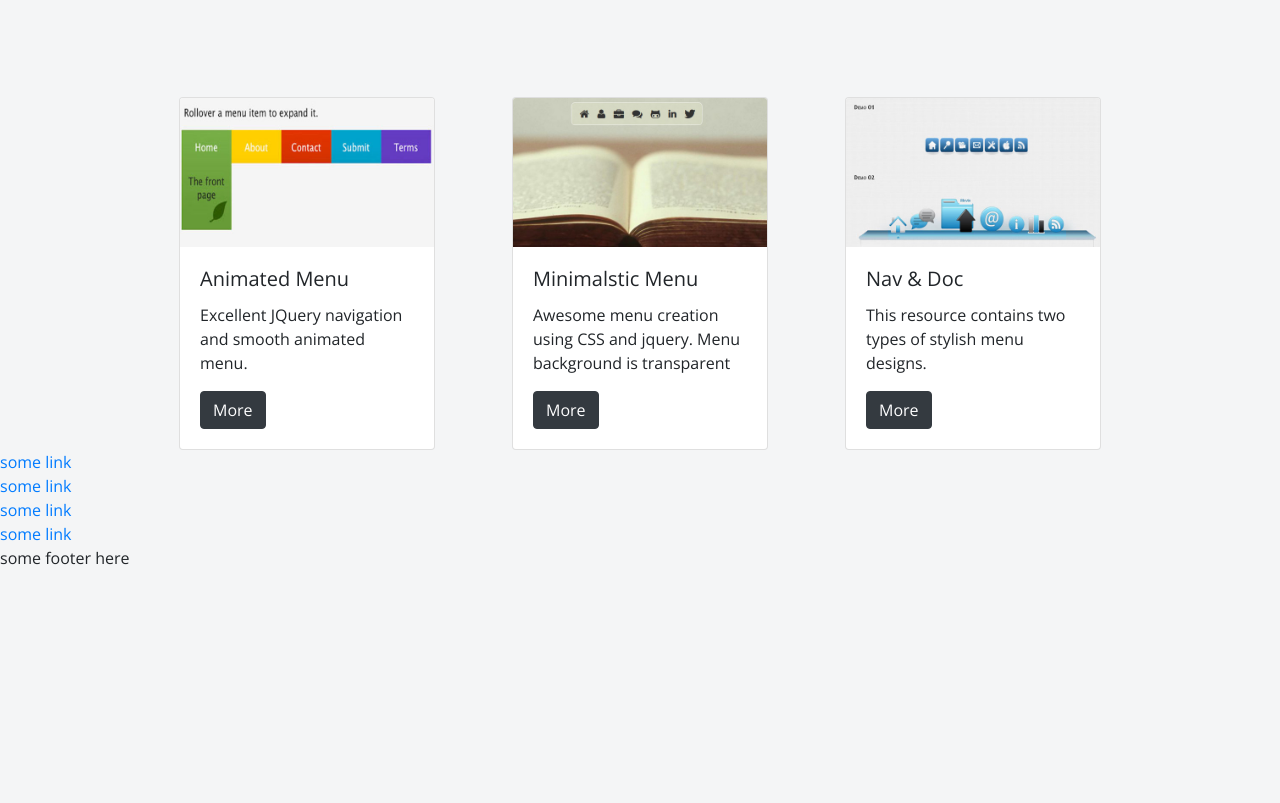
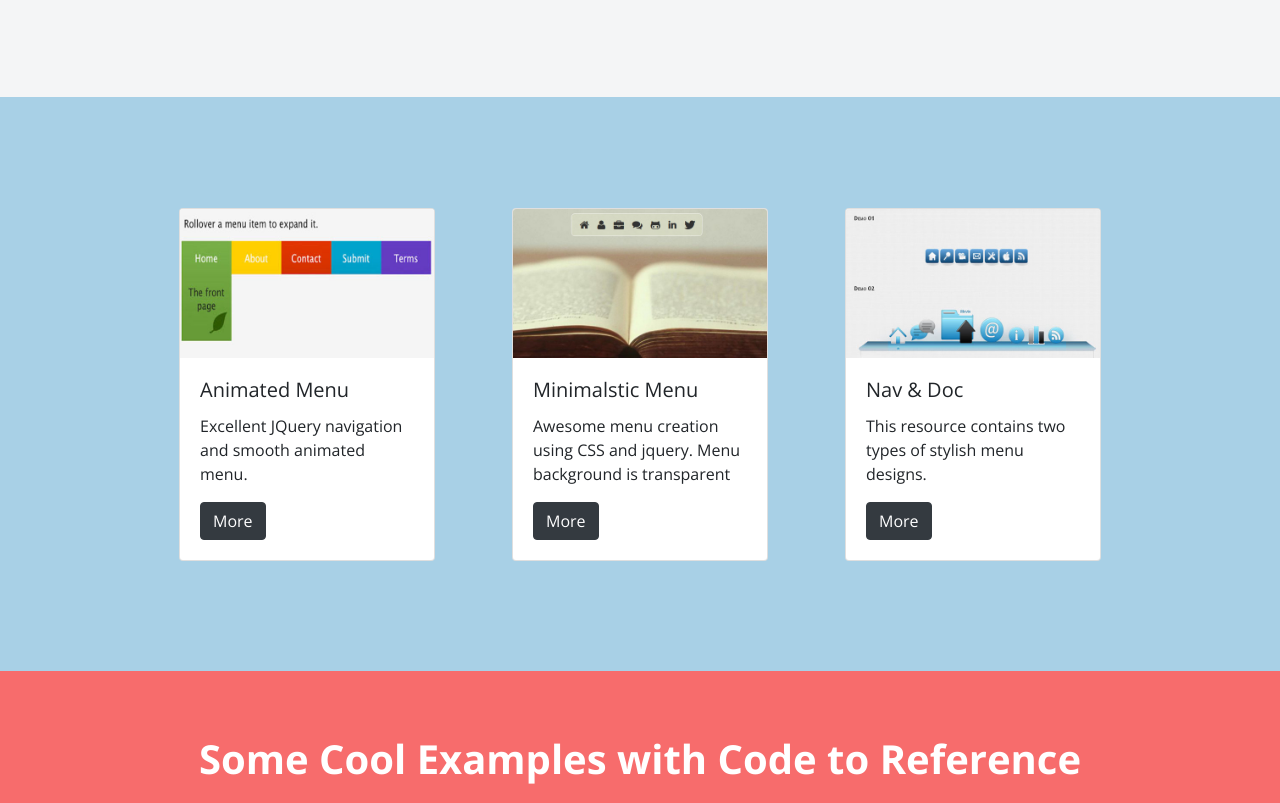
Before and after one commit to yukijina/menubar, a plain HTML site: page index.html in a window 1280 px wide. Shown: the part 149-952 px from the top of the page. Before the commit the page ends 800 px from the top, so only its background shows below. Drawn offline with nearby package versions, Linux system fonts and the light colour scheme.

Commit message:
added link section and cdd

```diff
--- a/css/main.css
+++ b/css/main.css
@@ -9,6 +9,13 @@ body {
   background-color: #F4F5F6;
 }
 
+/***********************
+1) Header
+2) Card Section
+3) Link Section
+/***********************
+
+/* Header menu-jQuery */
 #nav {
   margin-top: 3%;
   margin-bottom: 8%;
@@ -20,7 +27,6 @@ h1 {
   font-weight: 700;
   letter-spacing: 0.45rem;
 }
-
 
 #menuBtn {
   display: inline-block;
@@ -74,9 +80,51 @@ h1 {
   display: none;
 }
 
+/* Card Section */
+#cardSec {
+  background-color: #A8D0E6;
+  padding-top: 8%;
+  padding-bottom: 8%;
+}
+
 .cardDiv {
   width: 90%;
-}
-.cardDiv card {
 
 }
+.cardDiv .card {
+ max-height: 25rem;
+}
+
+/* Link Section */
+#linkSec {
+  background-color: #F76C6C;
+  padding-top: 5%;
+  padding-bottom: 8%;
+}
+#linkSec h2 {
+  color: #fff;
+  font-size: 2.5rem;
+  font-weight: 700;
+}
+#linkSec a {
+  text-decoration: none;
+  color: #F76C6C;
+  font-weight: 700;
+}
+.cool-link {
+  background-color:  #F8E9A1;
+  text-align: center;
+  margin: 2rem 0.2rem;
+  padding: 2.5%;
+  border-radius: 5px;
+}
+
+/* responsive media query */
+@media(max-width: 500px) {
+  h1 {
+    font-size: 2rem;
+  }
+  #linkSec h2 {
+    font-size: 1.5rem;
+  }
+}
--- a/index.html
+++ b/index.html
@@ -6,7 +6,9 @@
 		<!-- VIEWPORT -->
 		<meta name="viewport" content="width=device-width, initial-scale=1">
 		<!-- TITLE -->
-		<title></title>
+		<title>Cool Menu Bar</title>
+		<!-- FAVICON -->
+		<link rel="shortcut icon" href="img/favicon.png">
 		<!-- GOOGLE FONT -->
 		<link href="https://fonts.googleapis.com/css?family=Open+Sans:300,400,400i,700" rel="stylesheet">
 		<!-- ANIMATED CSS -->
@@ -19,6 +21,7 @@
 		<!-- ORIGINAL CSS -->
 		<link rel="stylesheet" href="css/main.css">
 	</head>
+
 	<body>
 		<!-- header -->
 		<header id="nav">
@@ -37,10 +40,11 @@
 			<h1 class="text-center pt-5">Creative navigation menu</h1>
   	</header>
 
-		<!-- Main ody left side -->
+		<!-- Card section -->
+		<section id="cardSec">
 			<div class="container">
 				<div class="row cardDiv mx-auto">
-					<div class="card col-4 px-0 mx-auto" style="max-width: 16rem;">
+						<div class="card col-md-4 col-12 px-0 my-2 mx-auto" style="max-width: 16rem;">
 						  <img class="card-img-top" src="img/menu1.jpg" alt="Card image cap">
 						  <div class="card-body">
 						    <h5 class="card-title">Animated Menu</h5>
@@ -49,7 +53,7 @@
 						  </div>
 						</div>
 
-					<div class="card col-4 px-0 mx-auto" style="max-width: 16rem;">
+						<div class="card col-md-4 col-12 px-0 my-2 mx-auto" style="max-width: 16rem;">
 						  <img class="card-img-top" src="img/menu2.jpg" alt="Card image cap">
 						  <div class="card-body">
 						    <h5 class="card-title">Minimalstic Menu</h5>
@@ -58,7 +62,7 @@
 						  </div>
 						</div>
 
-					<div class="card col-4 px-0 mx-auto" style="max-width: 16rem;">
+						<div class="card col-md-4 col-12 px-0 my-2 mx-auto" style="max-width: 16rem;">
 							<img class="card-img-top" src="img/menu3.jpg" alt="Card image cap">
 							<div class="card-body">
 								<h5 class="card-title">Nav &  Doc</h5>
@@ -68,28 +72,36 @@
 				  	</div>
 					</div>
 				</div>
+			</section>
 
+			<!-- Link Section-->
+			<section id="linkSec">
+				<div class="container">
+					<div class="row">
+						<h2 class="mx-auto text-center">Some Cool Examples with Code to Reference</h2>
+					</div>
 
-			<!-- Main body right side -->
-				<div class="">
-					<div class="">
-						<a href="#">some link</a>
+					<div class="row">
+						<div class="d-flex flex-row flex-md-nowrap flex-wrap justify-content-center">
+							<div class="cool-link ">
+								<a href="https://codepen.io/una/pen/FEtze?q=animated+menu&limit=all&type=type-pens" target="_blank">Classic Overlay Menu Animated with jQuery</a>
 							</div>
-					<div class="">
-						<a href="#">some link</a>
+							<div class="cool-link">
+								<a href="https://codepen.io/designcouch/pen/Atyop" target="_blank">Hamburger Menu Buttons Animated with jQuery</a>
 							</div>
-					<div class="">
-						<a href="#">some link</a>
+							<div class="cool-link">
+								<a href="https://codepen.io/virgilpana/pen/NPzodr?editors=1010" target="_blank">Snowball Menu Effect for Mobile</a>
 							</div>
-					<div class="">
-						<a href="#">some link</a>
+							<div class="cool-link">
+								<a href="https://codepen.io/leenalavanya/pen/qbmyRZ" target="_blank">DropdownMenu Effect Animated with Vanilla JS</a>
+							</div>
+							<div class="cool-link">
+								<a href="https://codepen.io/lsgrrd/pen/evcJt?q=animated+menu&limit=all&type=type-pens" target="_blank">Pure CSS Hover Effect Menu</a>
 							</div>
 						</div>
-
-
-		<footer>
-			<p>some footer here</p>
-		</footer>
+					</div>
+				</div>
+		</section>
 
 
 
```
Also changed, not shown: img/favicon.png (added). Lines whose indentation alone changed are shown as unchanged.
